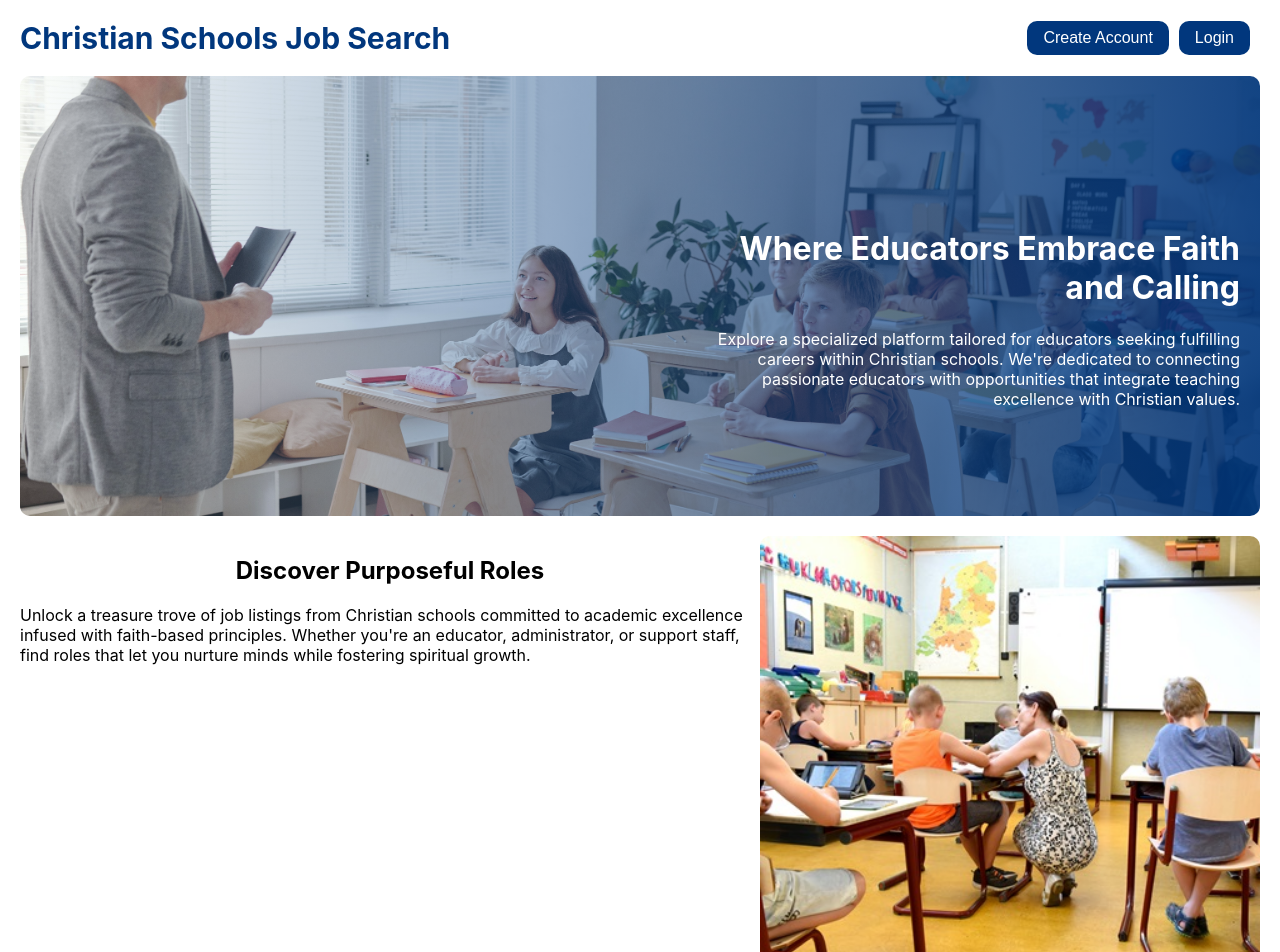
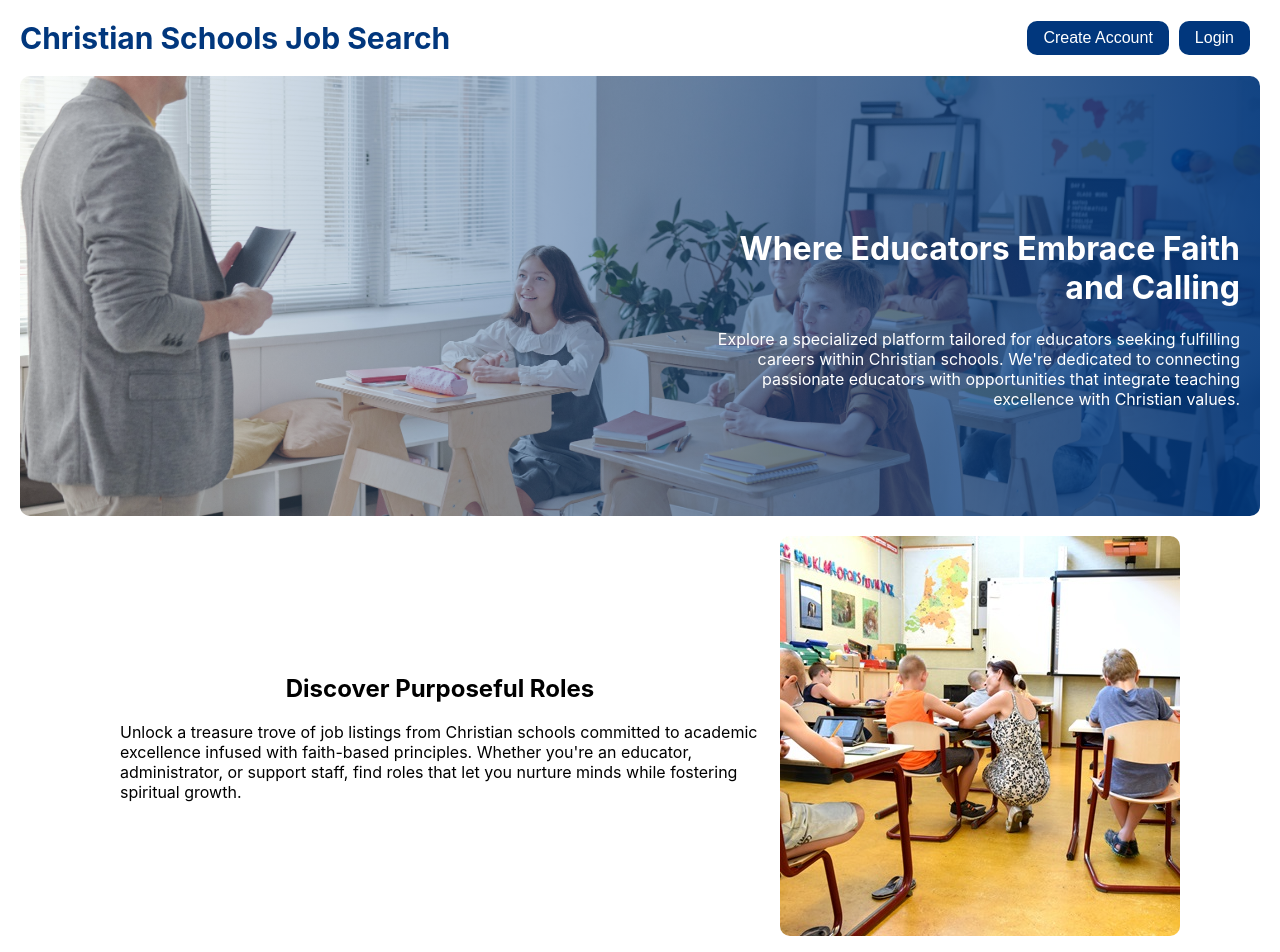
Before and after one commit to JS-7274/CSJSE-Clone, a React (Create React App) app in the folder csjse-app/client/: page / in a window 1280 px wide. Shown: the top 952 px of the page. Built offline with nearby package versions, Linux system fonts and the light colour scheme.

Commit message:
styling updates

```diff
--- a/csjse-app/client/src/App.css
+++ b/csjse-app/client/src/App.css
@@ -7,7 +7,7 @@
 }
 
 body {
-  margin: 20px;
+  margin: 20px;;
   background-color: #fff;
 }
 
--- a/csjse-app/client/src/styles/Home.css
+++ b/csjse-app/client/src/styles/Home.css
@@ -102,7 +102,7 @@
   right: 0;
   transform: translate(0, -50%);
   width: 45%;
-  margin: 20px
+  margin: 20px;
 }
 
 .hero h1 {
@@ -111,18 +111,20 @@
 
 .info-section {
   display: flex;
-  margin-bottom: 20px;
+  max-width: 1080px;
+  margin: auto auto 20px auto;
+  align-items: center;
 }
 
 .info-text{
   flex-direction: column;
+  padding: 20px
 
 }
 
 img {
   position: relative;
-  max-width: 500px;
-  min-height: 500px;
+  max-width: 400px;
   background-position: center;
   background-size: cover;
   background-repeat: no-repeat;
```
